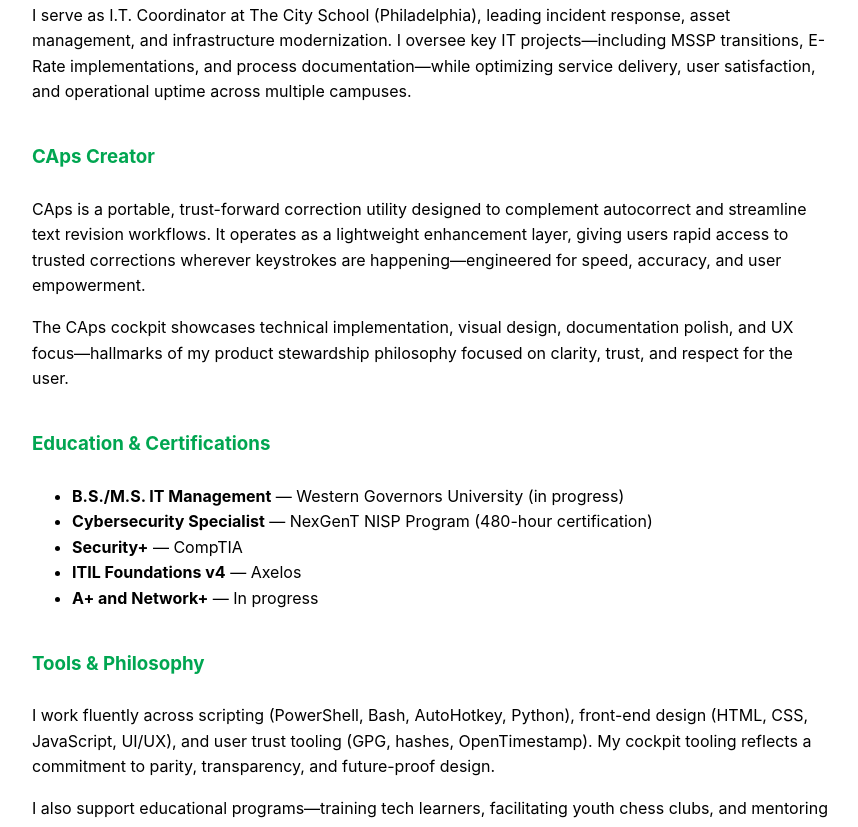
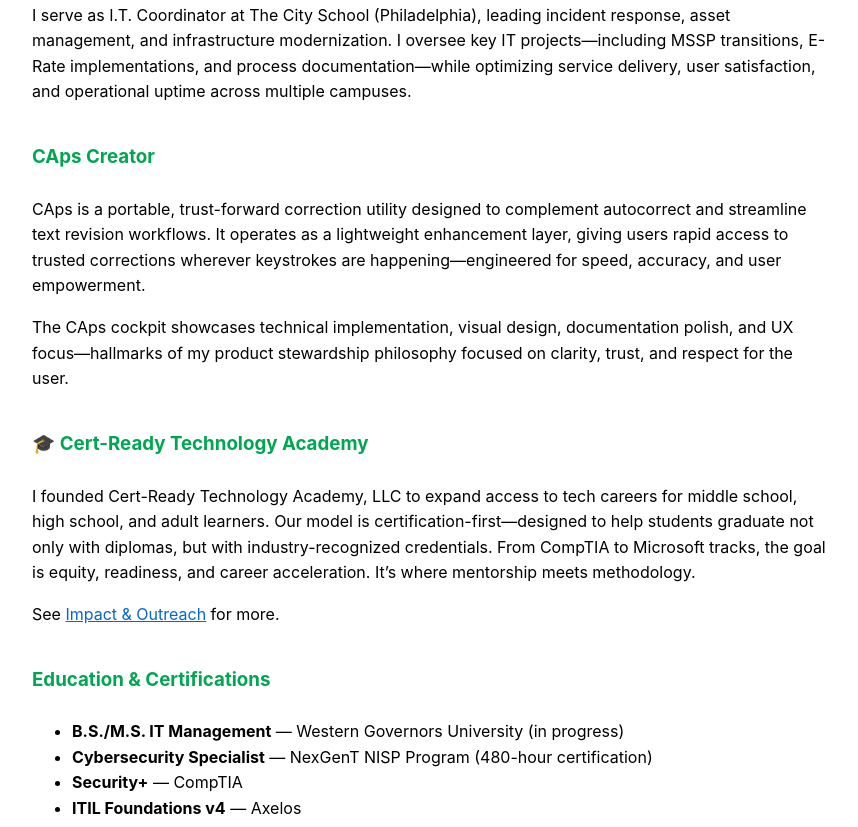
Before and after one commit to toshon-jennings/caps-cortex, a plain HTML site: page about.html in a window 1280 px wide. Shown: the part 467-1294 px from the top of the page, without its empty margins (208-1066 px from the left). Drawn offline with Linux system fonts and the light colour scheme.

Commit message:
Add CRTA section

```diff
--- a/about.html
+++ b/about.html
@@ -137,6 +137,11 @@ h3 {
     The CAps cockpit showcases technical implementation, visual design, documentation polish, and UX focus—hallmarks of my product stewardship philosophy focused on clarity, trust, and respect for the user.
   </p>
 
+  <h3>🎓 Cert-Ready Technology Academy</h3>
+  <p>I founded Cert-Ready Technology Academy, LLC to expand access to tech careers for middle school, high school, and adult learners. Our model is certification-first—designed to help students graduate not only with diplomas, but with industry-recognized credentials. From CompTIA to Microsoft tracks, the goal is equity, readiness, and career acceleration. It’s where mentorship meets methodology.</p>
+  <p>See <a href="CRTA_impact-today.pdf">Impact & Outreach</a> for more.</p>
+
+
   <h3>Education & Certifications</h3>
   <ul>
     <li><strong>B.S./M.S. IT Management</strong> — Western Governors University (in progress)</li>
```
